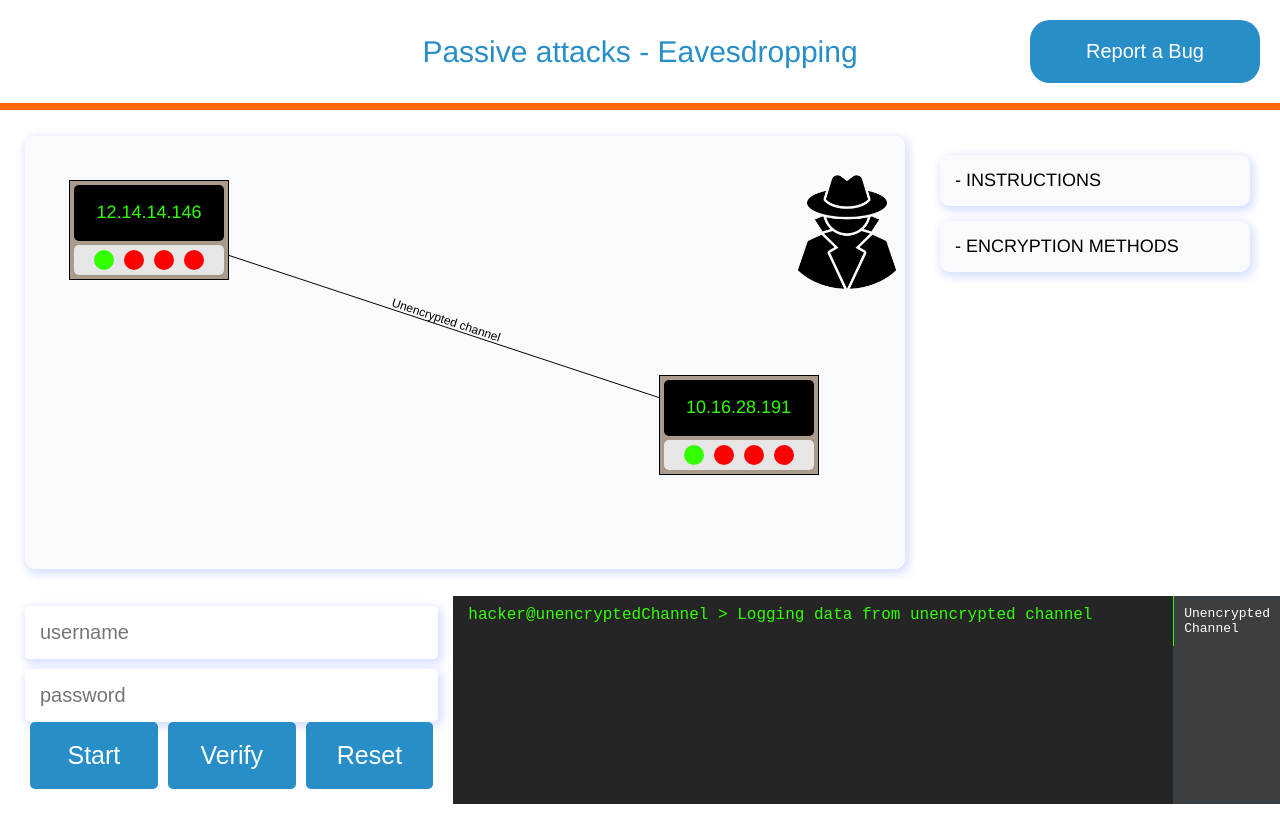
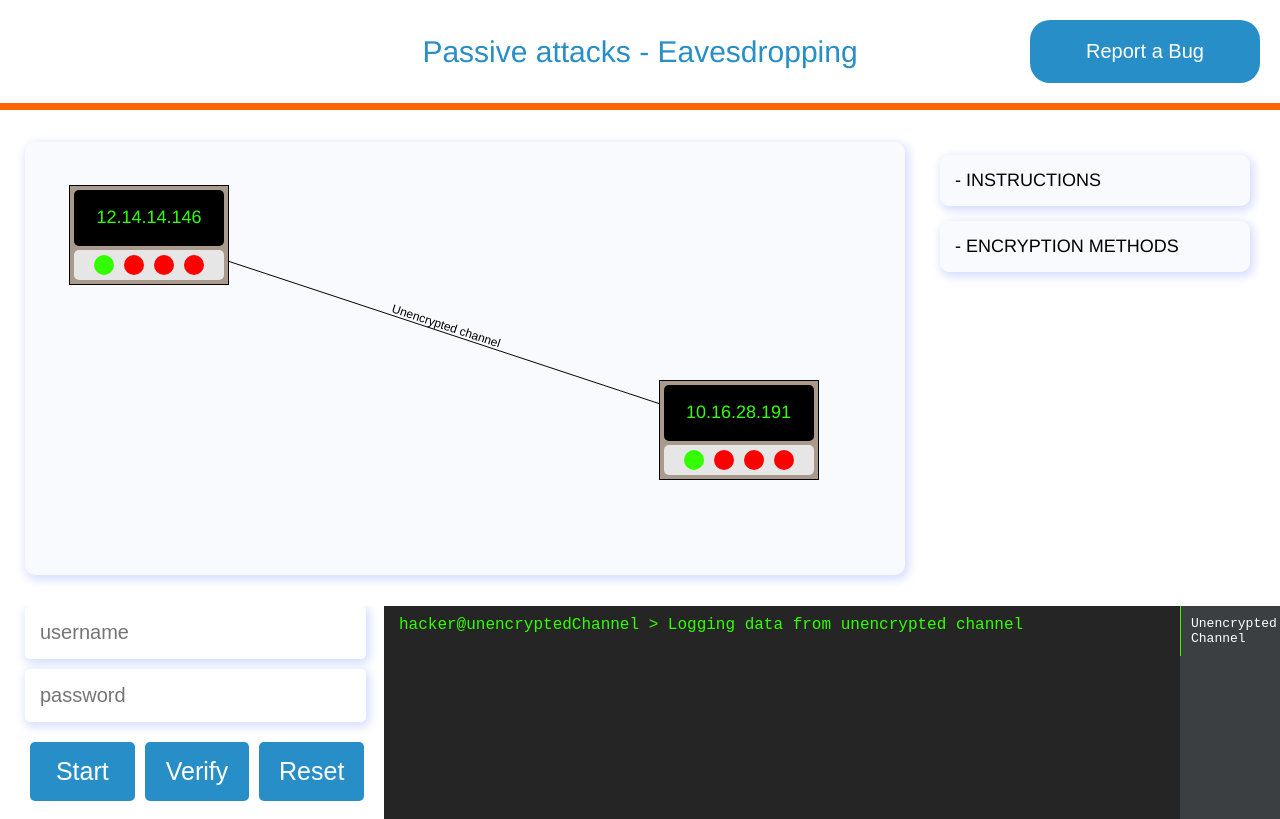
Before and after one commit to SooryaSRajan/NetworkSecurity-Experiments, a Vue app in the folder exp-3/: page / in a window 1280 px wide. Built offline with nearby package versions, Linux system fonts and the light colour scheme.

Commit message:
Added class to styled button for global CSS Replaced P with SPAN in loop to disable text justify Added remaining logic to choose username password, keys and algorithm from pre-defined data pool Added media queries to make CSS responsive

```diff
--- a/exp-3/src/App.vue
+++ b/exp-3/src/App.vue
@@ -9,11 +9,9 @@
               <ServerComponent :ip-address="ipAddress[0]" :port1="ports[0]" :port2="ports[1]" :port3="ports[2]"
                                :port4="ports[3]"/>
             </EndSystemComponent>
-
-            <EndSystemComponent top="-1%" left="82%" class="box" id="middle-man">
-              <img src="./assets/incognito.png" width="200" height="200" alt="middle-man">
-            </EndSystemComponent>
-
+            <!--            <EndSystemComponent top="-1%" left="82%" class="box" id="middle-man">-->
+            <!--              <img src="./assets/incognito.png" width="200" height="200" alt="middle-man">-->
+            <!--            </EndSystemComponent>-->
             <EndSystemComponent top="55%" left="72%" class="box" id="box2">
               <ServerComponent :ip-address="ipAddress[1]" :port1="ports[0]" :port2="ports[1]" :port3="ports[2]"
                                :port4="ports[3]"/>
@@ -61,13 +59,13 @@
         </div>
         <div class="row-4">
           <div class="terminal" v-if="channelIndex === 0">
-            <p v-for="(data, index) in unencryptedChannelData" :key="index">{{ data }}</p>
+            <span v-for="(data, index) in unencryptedChannelData" :key="index">{{ data }}</span>
           </div>
           <div class="terminal" v-if="channelIndex === 1 && channelOneData.length !== 0">
-            <p v-for="(data, index) in channelOneData" :key="index">{{ data }}</p>
+            <span v-for="(data, index) in channelOneData" :key="index">{{ data }}</span>
           </div>
           <div class="terminal" v-else-if="channelIndex === 2 && channelTwoData.length !== 0">
-            <p v-for="(data, index) in channelTwoData" :key="index">{{ data }}</p>
+            <span v-for="(data, index) in channelTwoData" :key="index">{{ data }}</span>
           </div>
           <div class="terminal-choices">
             <button class="terminal-button" :class="{'active-button' : channelIndex === 0}" @click="channelIndex = 0">
@@ -113,9 +111,21 @@ export default {
     this.$refs.childComponentRef.drawLine("box1", "box2", null, "Unencrypted channel");
 
     let randomIndex = Math.floor(Math.random() * this.userNameObjectCollection.length);
+    let randomUserData = this.userNameObjectCollection[randomIndex]
+
+    this.userNameEncrypted = randomUserData.encryptedUserName
+    this.userNameDecrypted = randomUserData.userName
+    this.keyPayloadOne = randomUserData.decryptionKey
+    this.encryptionAlgorithmOne = randomUserData.algorithm
 
     randomIndex = Math.floor(Math.random() * this.passwordObjectCollection.length);
-    //TODO: Random username and password objects
+    let randomPasswordData = this.passwordObjectCollection[randomIndex]
+
+    this.passwordEncrypted = randomPasswordData.encryptedPassword
+    this.passwordDecrypted = randomPasswordData.password
+    this.keyPayloadTwo = randomPasswordData.decryptionKey
+    this.encryptionAlgorithmTwo = randomPasswordData.algorithm
+
 
     console.log(randomIndex)
 
@@ -124,8 +134,104 @@ export default {
     return {
       step: 1,
       disableButton: false,
-      userNameObjectCollection: [{}],
-      passwordObjectCollection: [{}],
+      userNameObjectCollection: [
+        {
+          userName: "soorya_venkataraman@qrscomma",
+          encryptedUserName: "n9p4M3tOLGPgY8/t4KdmEVVWQNTpAfxSci1qajbZ9Dc=",
+          decryptionKey: "6yjQlrlYZfV1hjGF",
+          algorithm: "AES"
+        },
+
+        {
+          userName: "soorya_venkataraman@qrscomma",
+          encryptedUserName: "wAsO69gA6k93qhEv8aP9MBixf/G5yZ75dgnZ/pRD4Hs=",
+          decryptionKey: "4XPPa5EFnW8CWBsmg6axWz1bEWY7HtvLyB6Eui4eDldXDmlyUKvoRWwWGlsEblfxP8E9cExDL0DvQUPd4PEDk0Lhy5vCkR1luDzxwILUoS8slHmOIrcyYQGwyzHByLe7",
+          algorithm: "DES"
+        },
+        {
+          userName: "aniket_ramamurthy@bfgperiod",
+          encryptedUserName: "L3bXfVhbUiejErJSDT9Yh62U7j63NEadTcs+ovSbaac=",
+          decryptionKey: "p2Yvtdh5N1H4yxfK",
+          algorithm: "AES"
+        },
+        {
+          userName: "manoj_prakash@wxycolon",
+          encryptedUserName: "OJb1W4+mU1tAUBlFpVIcojPrgbnrw5lY",
+          decryptionKey: "zcKiHG4UZSezNZL93aihMKFQ3TJCzJkJYZw9PQ3R3LJLV3pq9nT1VivziINddPzWS71jgSj4AUkReLMvEPgTJkwlR1DmEcH3RjUJuefIbjAmio2rtIiofHxRQjEeyKZD",
+          algorithm: "DES"
+        }, {
+          userName: "ranjeet_radhakrishnan@mnosemicolon",
+          encryptedUserName: "aHTjLUbTN+UPpoc1OaC41qwFumvH4PQAxX0nYPG49ib36nywmzoaBKgk56Fkevds",
+          decryptionKey: "2BkOUigXhPL3w0pi",
+          algorithm: "AES"
+        },
+        {
+          userName: "ranjeet_radhakrishnan@mnosemicolon",
+          encryptedUserName: "Y+oaYMWfwzkKv+kv/Hf3DwZ0sSgL+ZnLJYWPTuW7cfH7BO8ZpRapHw==",
+          decryptionKey: "r6yMmNDhN7mjo7yqBQuTKriCO0aRWJgrIbJlFjGOlyf0cMM7rPLDdheEK00Lr5PB57QsN5gyvQhkaud8AUgzcrMY1LlDu3b4ziH4Up0lIlXmQ079DuATT7GaKjiHQYy0",
+          algorithm: "DES"
+        },
+        {
+          userName: "manoj_prakash@wxycolon",
+          encryptedUserName: "yLfR+OGGuW9M72b1VDjGG1igzOHDylqtJTg6TdNJ3M4=",
+          decryptionKey: "7YjPQuhi9ztsQcZi",
+          algorithm: "AES"
+        },
+        {
+          userName: "aniket_ramamurthy@bfgperiod",
+          encryptedUserName: "jkyNKqaEYcuOdAwUmCgghe+VAx+15NBdgdXJsJaYAOg=",
+          decryptionKey: "XLGisVKFCp9DWmG9kLR5T1X6vIrZAItEnq9quFs9eyd17YyK0ElmpG1j24XqfWAyrf1DxAZ9rdLoNXjzQxaRAjoZXAziYJ2cdiL9LYP51Nl0GYK0KRjHF1AWU8jmbyWW",
+          algorithm: "DES"
+        }],
+      passwordObjectCollection: [
+        {
+          password: "2/tfdLh}.G#^3bH.",
+          encryptedPassword: "opUtI1IO83ukUKNQ79qlUAOQgyciq5A1",
+          decryptionKey: "r6yMmNDhN7mjo7yqBQuTKriCO0aRWJgrIbJlFjGOlyf0cMM7rPLDdheEK00Lr5PB57QsN5gyvQhkaud8AUgzcrMY1LlDu3b4ziH4Up0lIlXmQ079DuATT7GaKjiHQYy0",
+          algorithm: "DES"
+        },
+        {
+          password: "X479*\"Gf4hTt\"@/K",
+          encryptedPassword: "Ijf+b9W4zRV74TDT2Ik0mRMpjNlaUQf72onFt8xpeCI=",
+          decryptionKey: "p2Yvtdh5N1H4yxfK",
+          algorithm: "AES"
+        },
+        {
+          password: ";K]d4U-)Kq/LS#u&",
+          encryptedPassword: "MzJkBX7AU+jA74RwF7sc/q9/ojrqgDKg",
+          decryptionKey: "4XPPa5EFnW8CWBsmg6axWz1bEWY7HtvLyB6Eui4eDldXDmlyUKvoRWwWGlsEblfxP8E9cExDL0DvQUPd4PEDk0Lhy5vCkR1luDzxwILUoS8slHmOIrcyYQGwyzHByLe7",
+          algorithm: "DES"
+        },
+        {
+          password: ";K]d4U-)Kq/LS#u&",
+          encryptedPassword: "e+iwNJ/X2KAaYfgPXtJm74cnsA1fBzf1Lgo3ZPcLgAk=",
+          decryptionKey: "6yjQlrlYZfV1hjGF",
+          algorithm: "AES"
+        },
+        {
+          password: "X479*\"Gf4hTt\"@/K",
+          encryptedPassword: "VTQyYw8Gb+cOXpMrp34s1fS4YJlMIsM9",
+          decryptionKey: "XLGisVKFCp9DWmG9kLR5T1X6vIrZAItEnq9quFs9eyd17YyK0ElmpG1j24XqfWAyrf1DxAZ9rdLoNXjzQxaRAjoZXAziYJ2cdiL9LYP51Nl0GYK0KRjHF1AWU8jmbyWW",
+          algorithm: "DES"
+        },
+        {
+          password: "v'db&)_\\F2L~VjbM",
+          encryptedPassword: "8bnDaaoUdiGi/t7kB31dZ/TvHRqquVx58HUGLTAlk+k=",
+          decryptionKey: "7YjPQuhi9ztsQcZi",
+          algorithm: "AES"
+        },
+        {
+          password: "v'db&)_\\F2L~VjbM",
+          encryptedPassword: "GcOIrL6AR79w4nD9FaPe1vErN6SLwmn1",
+          decryptionKey: "zcKiHG4UZSezNZL93aihMKFQ3TJCzJkJYZw9PQ3R3LJLV3pq9nT1VivziINddPzWS71jgSj4AUkReLMvEPgTJkwlR1DmEcH3RjUJuefIbjAmio2rtIiofHxRQjEeyKZD",
+          algorithm: "DES"
+        },
+        {
+          password: "2/tfdLh}.G#^3bH.",
+          encryptedPassword: "6ua6wPnnsR/YG0LRYQfjr+ffacE6nIdc7m8c4xOjO5M=",
+          decryptionKey: "2BkOUigXhPL3w0pi",
+          algorithm: "AES"
+        }],
       ports: [1, 0, 0, 0],
       userNameEncrypted: "",
       passwordEncrypted: "",
@@ -228,8 +334,7 @@ export default {
             this.step = 4
           });
         });
-      }
-      else if(this.step === 4){
+      } else if (this.step === 4) {
         //TODO: Move to next experiment
       }
     }
@@ -266,13 +371,6 @@ pre {
   overflow: clip;
 }
 
-input {
-  width: 100%;
-  margin-top: 10px;
-  font-size: 20px;
-  padding: 15px;
-}
-
 .col-1 {
   height: 70%;
   max-height: 70%;
@@ -306,13 +404,15 @@ input {
 }
 
 .row-3 {
-  flex: 1;
+  padding-right: 15px;
+  width: 30%;
   display: flex;
   padding-left: 25px;
-  padding-bottom: 15px;
+  padding-bottom: 20px;
   flex-direction: column;
   justify-content: flex-start;
   align-items: flex-start;
+  overflow-y: scroll;
 }
 
 * {
@@ -320,6 +420,7 @@ input {
 }
 
 .row-3-content-space {
+  margin-bottom: 10px;
   width: 100%;
   flex: 1;
   display: flex;
@@ -328,14 +429,14 @@ input {
 }
 
 .row-4 {
-  margin-left: 15px;
-  flex: 2;
+  width: 70%;
   display: flex;
   flex-direction: row;
+  text-overflow: fade;
 }
 
 .terminal {
-  flex: 8;
+  width: 90%;
   font-size: 16px;
   display: flex;
   flex-direction: column;
@@ -345,10 +446,13 @@ input {
   padding: 10px 15px;
   background-color: #252526;
   color: #33FF00;
+  overflow-y: scroll;
 }
 
 .terminal-choices {
+  width: 10%;
   flex: 1;
+  min-width: 100px;
   background-color: #3c3f41;
 }
 
@@ -372,29 +476,15 @@ input {
   border-left: 1px solid #33FF00;
 }
 
-.input-field {
-  padding-bottom: 20px;
-  display: flex;
-  flex-direction: column;
-  margin-bottom: 20px;
-}
-
 input {
   border: none;
   box-shadow: 2px 3px 10px 2px #D7DFFF;
   border-radius: 5px;
-  margin-top: 10px;
+  margin-bottom: 10px;
   font-size: 20px;
   padding: 15px;
-}
-
-.step-title {
-  padding-bottom: 25px;
-  font-weight: 500;
-  font-size: 25px;
-}
-
-.instructions {
+  box-sizing: border-box;
+  width: 99%;
 }
 
 .button-row {
@@ -403,7 +493,6 @@ input {
   display: flex;
   flex-direction: row;
   justify-content: space-between;
-
 }
 
 body {
@@ -423,10 +512,54 @@ p {
   text-align: justify;
 }
 
+span {
+  display: block;
+  padding: 0;
+  margin: 0;
+  text-align: start;
+  overflow-wrap: break-word;
+}
+
 /*media screen*/
-@media screen and (max-width: 950px) {
+@media screen and (max-width: 1000px) {
 
+  .button-row {
+    flex-direction: column;
+    justify-self: start;
+    flex: 2;
+  }
+
+  .col-1 {
+    flex-direction: column;
+  }
+
+  .row-2 {
+    padding: 2px;
+    margin: 0 20px 5px;
+    flex-direction: row;
+  }
+
+
+  .flex-box{
+    height: 180vh;
+  }
 
 }
 
 </style>
+<style>
+@media screen and (max-width: 1200px) {
+  .styled-button {
+    margin-top: 10px;
+  }
+
+  .content {
+    font-size: 10px;
+  }
+
+  .card-box {
+    margin-left: 2px;
+    margin-right: 2px;
+  }
+}
+</style>
--- a/exp-3/src/components/StyledButton.vue
+++ b/exp-3/src/components/StyledButton.vue
@@ -1,5 +1,5 @@
 <template>
-  <button :style="buttonStyle" @click="clickFunction" :disabled="disable">
+  <button :style="buttonStyle" @click="clickFunction" :disabled="disable" class="styled-button">
     {{ text }}
   </button>
 </template>
```
